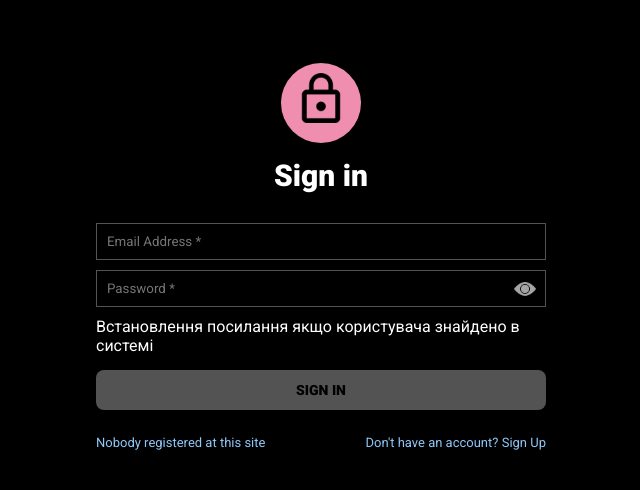
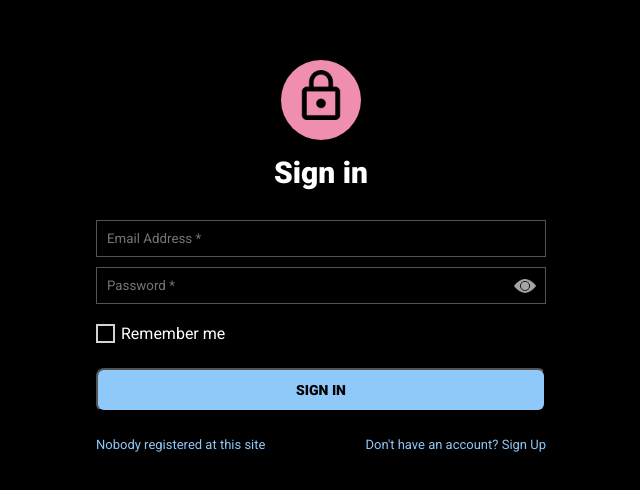
Before and after one commit to boris2606/-courses-cursor-react-21, a React (Create React App) app: page / in a window 1280 px wide. Shown: the part 154-644 px from the top of the page, without its empty margins (319-959 px from the left). Built offline with nearby package versions, Linux system fonts and the light colour scheme.

Commit message:
Fix Sign in

```diff
--- a/src/pages/SignIn/SignIn.js
+++ b/src/pages/SignIn/SignIn.js
@@ -11,15 +11,6 @@ const SignIn = (props) => {
           [passwordValue,setPasswordValue] = useState(''),
           [rememberChek,setRememberCheck] = useState(false)
 
-    // Пошук користувача в базі по внесеним даним
-    let userInBase
-    if (props.usersData){
-        userInBase = props.usersData.find(user => user.password === passwordValue && user.email === emailValue)
-    }
-
-    // Посилання на авторизацію
-    let linkRef = useRef(null)
-
     // Формування кнопки підсказки паролю
     let passwordInput = useRef(null)
     function showPassword () {
@@ -28,33 +19,22 @@ const SignIn = (props) => {
     function hidePassword (){
         passwordInput.current.type = 'password'
     }
-    const regularEmailCheck = /^.{3,}@.{2,}\..{2,}$/i
-    const regularPasswordCheck = /^(?=.*[a-z])(?=.*[A-Z])(?!.*\s).{8,}$/
+
     // Отримання значення з полів
     function handleChange(event) {
-        if (event.target.id === 'emailForm' && regularEmailCheck.exec(event.target.value)){
-            event.target.style.border = '1px solid green'
+        if (event.target.id === 'emailForm'){
             setEmailValue(event.target.value)
-        } else if (event.target.id === 'passwordForm' && regularPasswordCheck.exec(event.target.value)){
-            event.target.style.border = '1px solid green'
+        } else if (event.target.id === 'passwordForm'){
             setPasswordValue(event.target.value)
-        } else {
-            event.target.style.border = '1px solid red'
-        }
-        // Заміна класів для авторизації
-        if (passwordValue && emailValue){
-            linkRef.current.classList.add(`${styles.sign_in_btn}`)
-            linkRef.current.classList.remove(`${styles.disabled}`)
-        } else {
-            linkRef.current.classList.add(`${styles.disabled}`)
-            linkRef.current.classList.remove(`${styles.sign_in_btn}`)
         }
     }
 
     // Перевірка чи зареєстрований користувач та редікт якщо зареєстрований на сторінку вітання
     function checkRegisterPerson(){
-        if (userInBase){
-            localStorage.setItem('authPerson', JSON.stringify(userInBase))
+        let correctUser = props.usersData.find(user => user.password === passwordValue && user.email === emailValue)
+        if (correctUser){
+            localStorage.setItem('authPerson', JSON.stringify(correctUser))
+            props.history.push('/welcome')
         }else {
             alert('Невірно вказаний email або пароль')
         }
@@ -64,9 +44,6 @@ const SignIn = (props) => {
     function handlerRemember(){
         setRememberCheck(!rememberChek)
     }
-    const handleSubmit = (event) => {
-        event.preventDefault();
-    };
 
     return (
         <div className={styles.wrapper_sign_in}>
@@ -76,16 +53,15 @@ const SignIn = (props) => {
                 </div>
                     <p className={styles.sign_in_tit_text}>Sign in</p>
                 <div className={styles.wrapper_form}>
-                    <form className={styles.content_form} onSubmit={handleSubmit}>
+                    <form className={styles.content_form}>
                         <input className={styles.form_field} onChange={handleChange} type='email' placeholder='Email Address *' id='emailForm' required></input>
                         <div className={styles.password_wrapper}>
                             <input className={styles.form_field} ref={passwordInput} onChange={handleChange} type='password' placeholder='Password *' id='passwordForm' required></input>
                             <img className={styles.icon_eye_pass} src={eyeIcon} alt='Show password' onMouseEnter={showPassword} onMouseLeave={hidePassword}/>
                         </div>
                         <input className={styles.remembre_check} type="checkbox" id="myCheckbox" onChange={handlerRemember}/>
-                        {/* <label className={styles.label_sign_in} htmlFor="myCheckbox" >Remember me</label> */}
-                        Встановлення посилання якщо користувача знайдено в системі
-                        <Link className={`${styles.disabled}`} ref={linkRef} to={userInBase ? '/welcome' : '/'} onClick={checkRegisterPerson}>Sign In</Link>
+                        <label className={styles.label_sign_in} htmlFor="myCheckbox" >Remember me</label>
+                        <button className={styles.sign_in_btn} onClick={checkRegisterPerson}>Sign in</button>
                     </form>
                 </div>
             </div>
```
